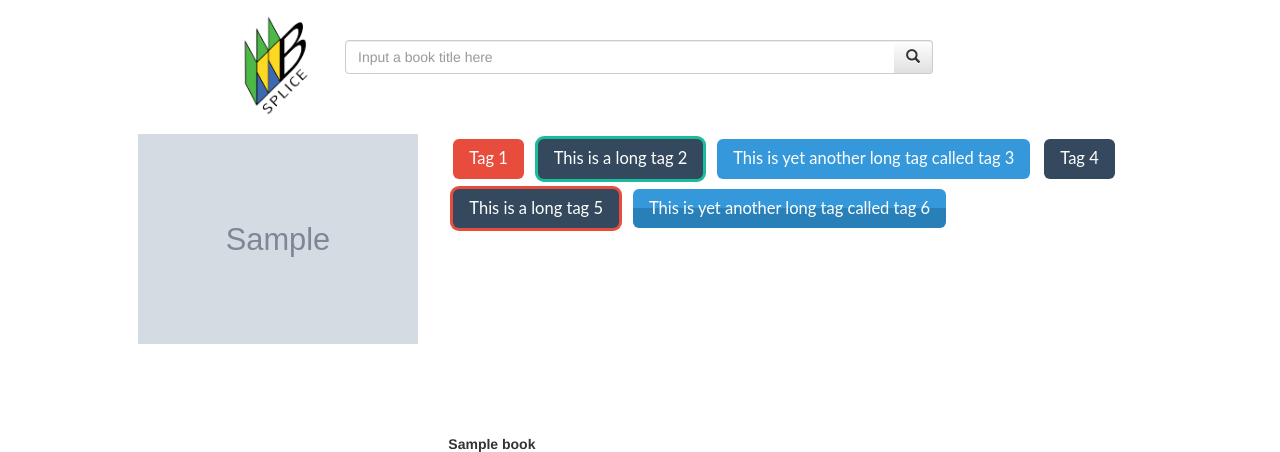
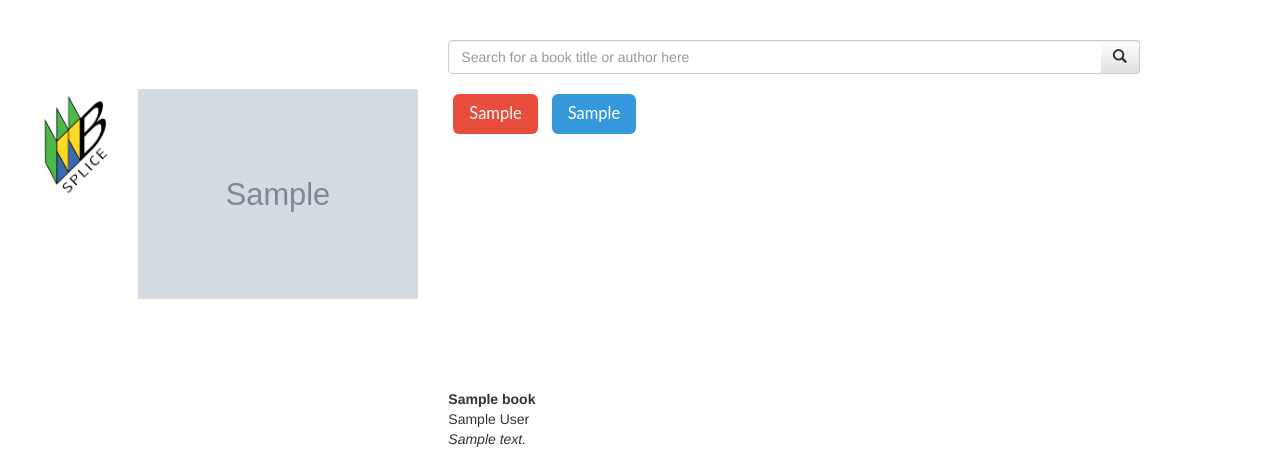
Before and after one commit to JCSchiavone/book-recommendations, a Django app: template recommender/website/templates/website/bookrec.html in a window 1280 px wide. Shown: the top 452 px of the page. Run offline with Django 3.2, Linux system fonts and the light colour scheme; the template is opened without the code that fills it: values that come from a table or form of the project are taken from there, others are empty; tables that the repository leaves empty hold one stand-in row (values such as "Sample post"); grey boxes marked "Sample" are stand-in pictures; parts of the project's set-up code (start-up, migrations or seed data) failed here and were passed over; some libraries are stand-ins or nearby versions.

Commit message:
add tags and cats

```diff
--- a/recommender/website/templates/website/bookrec.html
+++ b/recommender/website/templates/website/bookrec.html
@@ -4,38 +4,41 @@
 
 <div class="container-fluid">
 	<div class="row">
-		<div class="col-md-3" style="text-align: right;">
-			<img src="/static/website/images/B-Splice-Logo.png" width=80>
+		<div class="col-md-4" style="text-align: right;">
 		</div>
-		<div class="col-md-6" style="padding-top: 30px;">
+		<div class="col-md-7" style="padding-top: 30px;">
 			<div class="input-group add-on">
-		      <input class="form-control" placeholder="Input a book title here" name="srch-term" id="srch-term" type="text">
+		      <input class="form-control" placeholder="Search for a book title or author here" name="srch-term" id="booksearch" type="text">
 		      <div class="input-group-btn">
-		        <button class="btn btn-default" type="submit"><i class="glyphicon glyphicon-search"></i></button>
+		        <button class="btn btn-default" type="submit" id="submit-btn"><i class="glyphicon glyphicon-search"></i></button>
 		      </div>
 		    </div>
 		</div>
 	</div>
 
 	<div class="row">
-		<div class="col-md-4" style="text-align: right;">
+		<div class="col-md-1">
+			<img src="/static/website/images/B-Splice-Logo.png" width=80>
+		</div>
+		<div class="col-md-3" style="text-align: right;">
 			<img src="{{ book.cover_url }}" width=280>
 		</div>
 		<div class="col-md-7">
 			<div style="display: block; position: relative; height: 300px;">
-				<button class="flat-butt flat-danger-butt">Tag 1</button>
-				<button class="flat-butt flat-primary-double-butt">This is a long tag 2</button>
-				<button class="flat-butt flat-info-butt">This is yet another long tag called tag 3</button>
-				<button class="flat-butt flat-default-butt">Tag 4</button>
-				<button class="flat-butt flat-danger-double-butt">This is a long tag 5</button>
-				<button class="flat-butt flat-info-grad-butt">This is yet another long tag called tag 6</button>
-			</div>
+				{% for tag in tags %}
+					<button class="flat-butt flat-danger-butt">{{ tag.shelf }}</button>
+				{% endfor %}
+				{% for cat in cats %}
+					<button class="flat-butt flat-info-butt"> {{ cat.category }}</button>
+				{% endfor %}
+				</div>
 			<div>
 				<strong>{{ book.book_title }}</strong>
 				<BR>
 					{{ book.book_author }}
 					<BR>
-				{{ book.description }}
+				<i>{{ book.description }}</i><BR>
+					Published by {{ book.book_publisher }} on {{ book.book_pub_date }}
 			</div>
 		</div>
 
@@ -69,3 +72,34 @@
 
 
 {% endblock %}
+
+{% block scripts %}
+
+<script>
+
+	var search = function(e) {
+		var book = $('#booksearch').val();
+		window.location.replace('/?search=' + book);
+	};
+
+
+
+	$('#submit-btn').click(function(e){
+		search(e);
+	});
+
+
+	$('input').bind("enterKey",function(e){
+	   search(e);
+	});
+	$('input').keyup(function(e){
+	    if(e.keyCode == 13)
+	    {
+	        $(this).trigger("enterKey");
+	    }
+	});
+
+
+</script>
+
+{% endblock %}
```
Also changed, not shown: recommender/website/templates/website/index.html (+8 -5 lines), recommender/website/views.py (+18 -6 lines).
